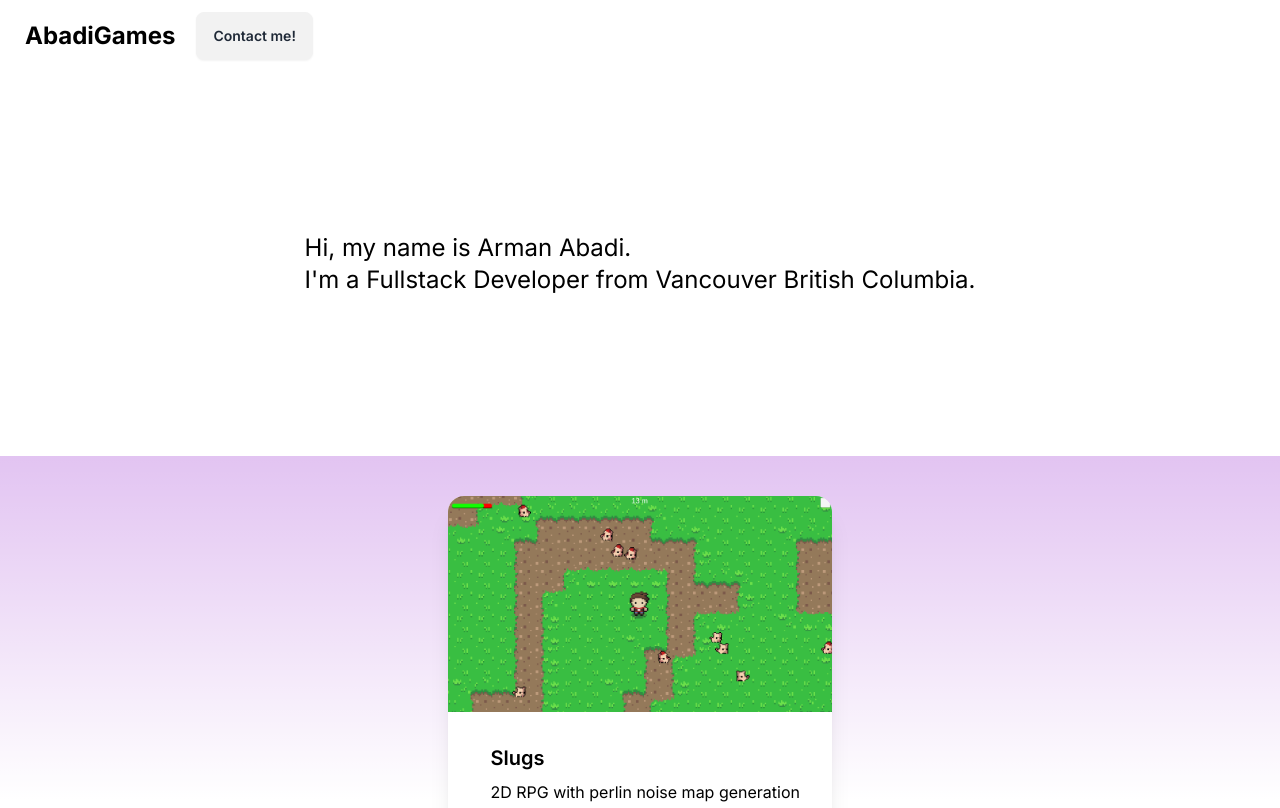
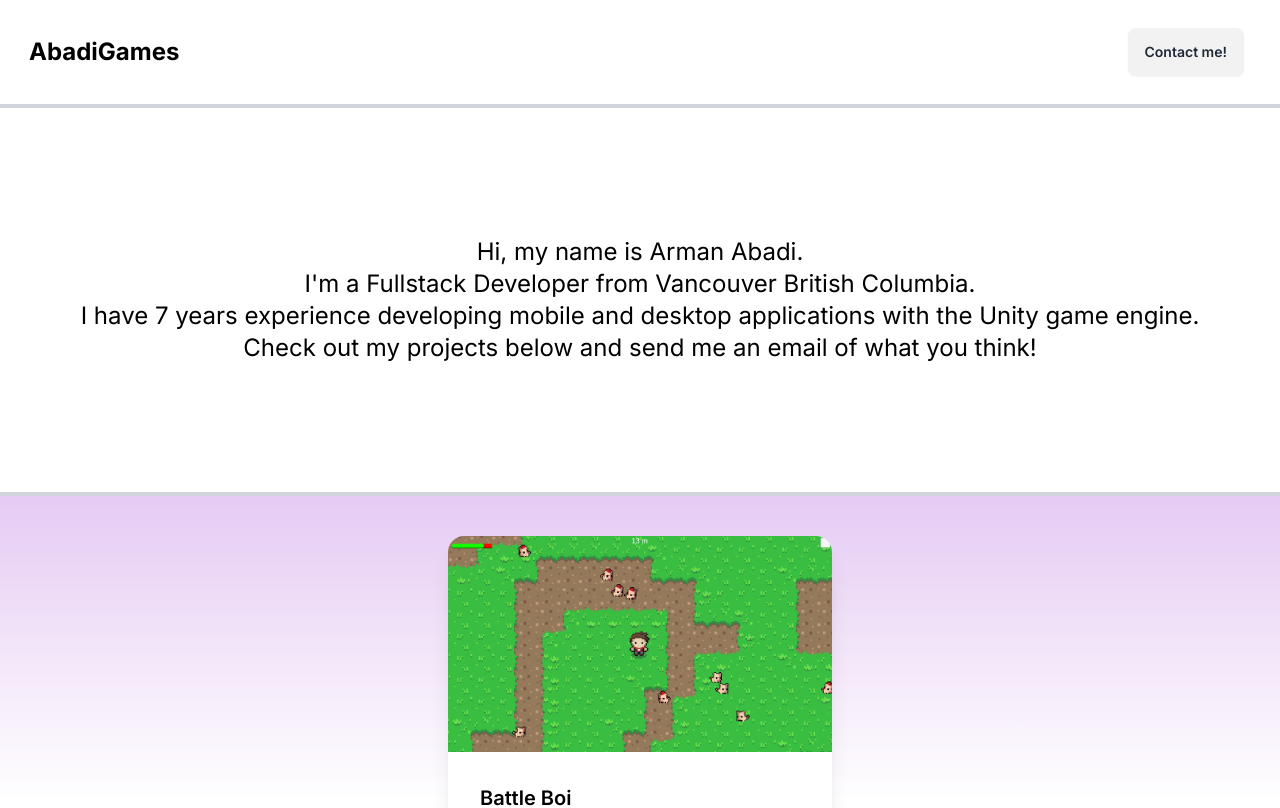
Before and after one commit to ArmanAbadi/AbadiGamesWebsite, a Next.js app: page / in a window 1280 px wide. Shown: the top 808 px of the page. Built offline with nearby package versions, Linux system fonts and the light colour scheme.

Commit message:
adjustments

```diff
--- /dev/null
+++ b/app/components/DividerGray.tsx
@@ -0,0 +1,12 @@
+'use client'
+
+const DividerGray = () => {
+  return (
+<div className='divide-y-4 divide-gray-300'>
+<div></div>
+<div></div>
+</div>
+  )
+}
+
+export default DividerGray
--- a/app/page.tsx
+++ b/app/page.tsx
@@ -3,11 +3,10 @@ import Link from 'next/link'
 
 import GamePreview from './components/GamePreview';
 import Navbar from './components/Navbar';
+import DividerGray from './components/DividerGray';
 
 const SlugsImageLink = '/Slugs.png';
 const SlugsGameLink = "https://armanabadi.github.io/Slugs/";
-const SlugsGameTitle = "Slugs";
-const SlugsGameDescription = "2D RPG with perlin noise map generation";
 
 const PurpleColor = "217, 70, 239";
 
@@ -18,9 +17,12 @@ export default function Home() {
   return (
     <main>
 
-<div className="navbar bg-base-100">
+<div className="navbar p-3 bg-base-100">
     <a className="btn btn-ghost font-bold text-2xl">AbadiGames</a>
-      <div className="dropdown">
+
+    <div className="flex flex-1 justify-end px-2">
+    <div className = " bg-base-100">
+    <div className=" p-3 dropdown dropdown-end">
     <div tabIndex={0} role="button" className="btn m-1">Contact me!</div>
     <ul tabIndex={0} className="dropdown-content menu bg-base-100 rounded-box z-[1] w-100 p-2 shadow">
     <li><a href = "mailto:armanabadi.aa@gmail.com?subject=Hi Arman, I'd like to hire you">armanabadi.aa@gmail.com</a></li>
@@ -28,22 +30,28 @@ export default function Home() {
     </ul>
     </div>
     </div>
+    </div>
+</div>
 
-<div className="p-3 py-40 w-full bg-base-100">
+<DividerGray></DividerGray>
+
+<div className="p-3 py-32 w-full bg-base-100">
       <div className="flex w-full justify-center text-2xl">
-        <h1>
+        <h1 className="text-center">
           {"Hi, my name is Arman Abadi."}
            <br></br> {"I'm a Fullstack Developer from Vancouver British Columbia."}
+           <br></br> {"I have 7 years experience developing mobile and desktop applications with the Unity game engine."}
+           <br></br> {"Check out my projects below and send me an email of what you think!"}
         </h1>
       </div>
 </div>
 
-
+<DividerGray></DividerGray>
 
 <div className="py-10 card rounded-box grid place-items-center">
 
 <div>
-      <GamePreview ImageLink={SlugsImageLink} GameLink={SlugsGameLink} GameName={SlugsGameTitle} GameDescription={SlugsGameDescription}></GamePreview>
+<GamePreview ImageLink={SlugsImageLink} GameLink={SlugsGameLink} GameName={"Battle Boi"} GameDescription={"Real time multiplayer 2D RPG with infinite perlin noise map generation"}></GamePreview>
 </div></div>
 
     </main>
```
Lines whose indentation alone changed are shown as unchanged.
